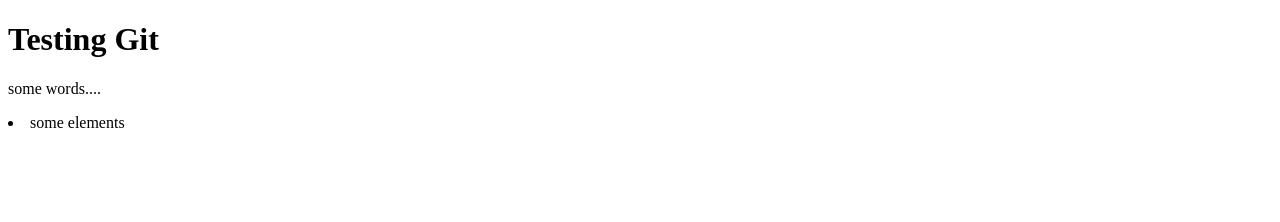
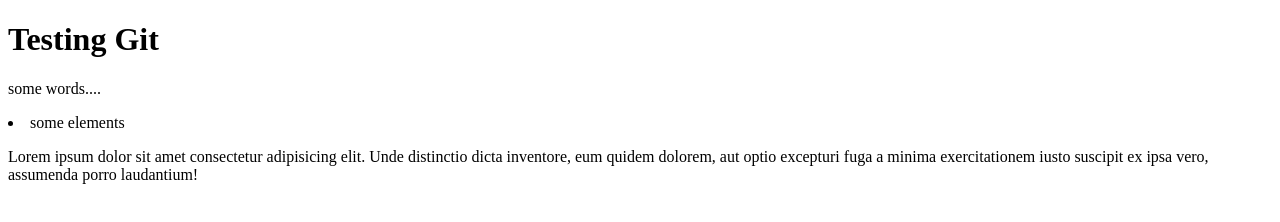
Before and after one commit to PuffCab/test-git-Pandas, a plain HTML site: page index.html in a window 1280 px wide. Drawn offline with Linux system fonts and the light colour scheme.

Commit message:
styles file and greet function working

```diff
--- a/index.html
+++ b/index.html
@@ -9,5 +9,12 @@
     <h1>Testing Git</h1>
     <p>some words....</p>
     <nav><li>some elements</li></nav>
+    <footer>
+      <p>
+        Lorem ipsum dolor sit amet consectetur adipisicing elit. Unde distinctio
+        dicta inventore, eum quidem dolorem, aut optio excepturi fuga a minima
+        exercitationem iusto suscipit ex ipsa vero, assumenda porro laudantium!
+      </p>
+    </footer>
   </body>
 </html>
--- a/main.js
+++ b/main.js
@@ -3,3 +3,9 @@ console.log("hello git");
 function sum() {
   return 1 + 1;
 }
+
+function greet(params) {
+  console.log("asdasdasd");
+}
+
+console.log("asdasdasd");
--- /dev/null
+++ b/style.css
@@ -0,0 +1,6 @@
+body {
+  background-color: grey;
+}
+p {
+  background-color: grey;
+}
```
